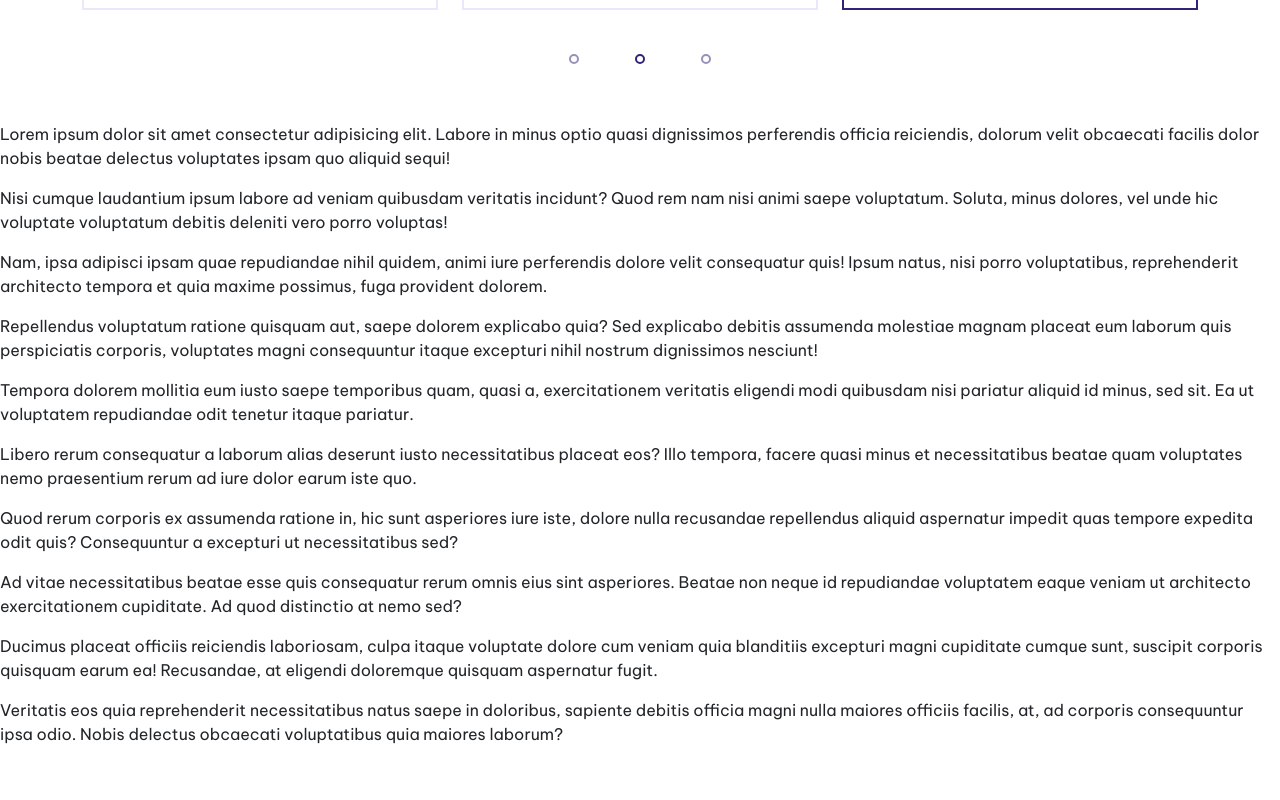
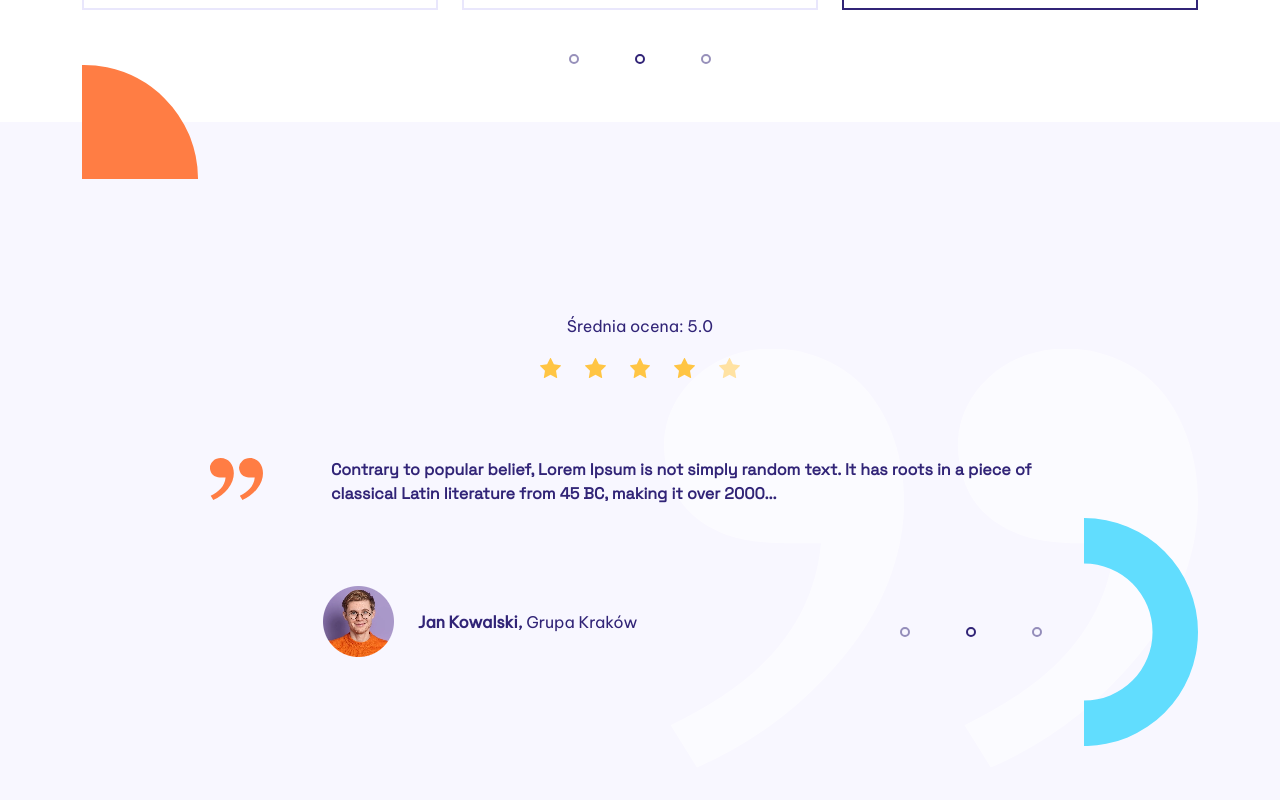
Before and after one commit to TiPiKej/webiso-rek-bootstrap, a website built with Parcel: page src/index.html in a window 1280 px wide. Shown: the part 1640-2440 px from the top of the page. Before the commit the page ends 2402 px from the top, so only its background shows below. Built offline with nearby package versions, Linux system fonts and the light colour scheme.

Commit message:
quote block with carousel

```diff
--- a/src/index.html
+++ b/src/index.html
@@ -249,6 +249,80 @@
 
     </div>
 
+    <div class="bg-light-blue w-100 text-primary">
+      <div class="container position-relative py-12">
+        <img src="img/pol0.svg" alt="" class="position-absolute top-0 left-0 translate-middle-y">
+
+        <div class="d-flex align-items-center flex-column mb-6">
+          <p class="fw-light fs-18">Średnia ocena: 5.0</p>
+          <div class="row">
+            <div class="col"><img src="img/star.svg" alt=""></div>
+            <div class="col"><img src="img/star.svg" alt=""></div>
+            <div class="col"><img src="img/star.svg" alt=""></div>
+            <div class="col"><img src="img/star.svg" alt=""></div>
+            <div class="col"><img src="img/star.svg" alt=""></div>
+          </div>
+        </div>
+
+        <div class="d-flex justify-content-between align-items-start px-8 position-relative">
+          <img src="img/quote1.svg" alt="">
+
+          <div class="container carousel slide ms-5 z-1" id="carousel-recommendation">
+            <div class="carousel-indicators custom-carousel-indicators2">
+              <Button type="button" data-bs-target="#carousel-recommendation" data-bs-slide-to="0" aria-label="Slide 1"></Button>
+              <Button type="button" data-bs-target="#carousel-recommendation" data-bs-slide-to="1" class="active" aria-current="true" aria-label="Slide 2"></Button>
+              <Button type="button" data-bs-target="#carousel-recommendation" data-bs-slide-to="2" aria-label="Slide 3"></Button>
+            </div>
+
+            <div class="carousel-inner">
+              <div class="carousel-item">
+                <p class="text-primary fs-50 ms-2 fw-bold font-space-grotesk mb-6">
+                  Contrary to popular belief, Lorem Ipsum is not simply random text. It has roots in a piece of classical Latin literature from 45 BC, making it over 2000...
+                </p>
+
+                <div class="d-flex align-items-center">
+                  <img src="img/portrait.png" alt="" class="portrait me-4 p-0">
+                  <div class="fs-16">
+                    <span class="fw-bold">Jan Kowalski,</span>
+                    Grupa Kraków
+                  </div>
+                </div>
+              </div>
+              <div class="carousel-item active">
+                <p class="text-primary fs-50 ms-2 fw-bold font-space-grotesk mb-6">
+                  Contrary to popular belief, Lorem Ipsum is not simply random text. It has roots in a piece of classical Latin literature from 45 BC, making it over 2000...
+                </p>
+
+                <div class="d-flex align-items-center">
+                  <img src="img/portrait.png" alt="" class="portrait me-4 p-0">
+                  <div class="fs-16">
+                    <span class="fw-bold">Jan Kowalski,</span>
+                    Grupa Kraków
+                  </div>
+                </div>
+              </div>
+              <div class="carousel-item">
+                <p class="text-primary fs-50 ms-2 fw-bold font-space-grotesk mb-6">
+                  Contrary to popular belief, Lorem Ipsum is not simply random text. It has roots in a piece of classical Latin literature from 45 BC, making it over 2000...
+                </p>
+
+                <div class="d-flex align-items-center">
+                  <img src="img/portrait.png" alt="" class="portrait me-4 p-0">
+                  <div class="fs-16">
+                    <span class="fw-bold">Jan Kowalski,</span>
+                    Grupa Kraków
+                  </div>
+                </div>
+              </div>
+            </div>
+          </div>
+
+          <img src="img/quote2.svg" alt="" class="position-absolute end-0 top-50 translate-middle-y">
+          <img src="img/0blue.svg" alt="" class="position-absolute end-0 blue-o translate-middle-y">
+        </div>
+      </div>
+    </div>
+
     <p>Lorem ipsum dolor sit amet consectetur adipisicing elit. Labore in minus optio quasi dignissimos perferendis officia reiciendis, dolorum velit obcaecati facilis dolor nobis beatae delectus voluptates ipsam quo aliquid sequi!</p>
     <p>Nisi cumque laudantium ipsum labore ad veniam quibusdam veritatis incidunt? Quod rem nam nisi animi saepe voluptatum. Soluta, minus dolores, vel unde hic voluptate voluptatum debitis deleniti vero porro voluptas!</p>
     <p>Nam, ipsa adipisci ipsam quae repudiandae nihil quidem, animi iure perferendis dolore velit consequatur quis! Ipsum natus, nisi porro voluptatibus, reprehenderit architecto tempora et quia maxime possimus, fuga provident dolorem.</p>
--- a/src/scss/styles.scss
+++ b/src/scss/styles.scss
@@ -27,6 +27,7 @@ $theme-colors: (
 $custom-font-sizes: (
     12: 12,
     14: 14,
+    16: 16,
     17: 17,
     18: 18,
     20: 20,
@@ -46,6 +47,9 @@ $spacers: (
   7: ($spacer * 7),
   8: ($spacer * 8),
   9: ($spacer * 9),
+  10: ($spacer * 10),
+  11: ($spacer * 11),
+  12: ($spacer * 12),
 );
 
 @import "/node_modules/bootstrap/scss/bootstrap";
@@ -136,6 +140,15 @@ body {
     }
 }
 
+.custom-carousel-indicators2 {
+    @extend .custom-carousel-indicators;
+
+    width: fit-content;
+    left: unset;
+    bottom: 0;
+    margin: 0;
+}
+
 .fixed-play-size {
     height: 115px;
     width: 115px;
@@ -158,3 +171,12 @@ body {
     left: -60px;
     top: 60px;
 }
+
+.portrait {
+    height: 71px;
+    width: 71px;
+}
+
+.blue-o {
+    top: calc(100% - 25px);
+}
```
Also changed, not shown: src/img/0blue.svg (added), src/img/portrait.png (added), src/img/quote1.svg (added), src/img/quote2.svg (added), src/img/star.svg (added).
